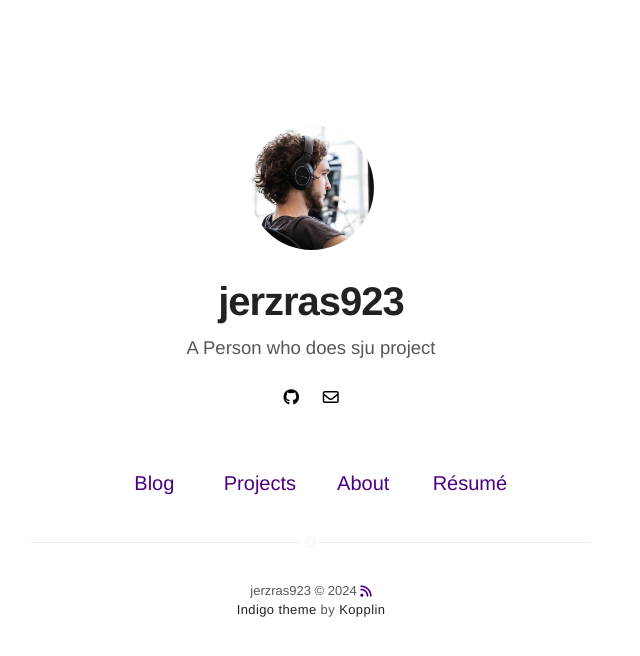
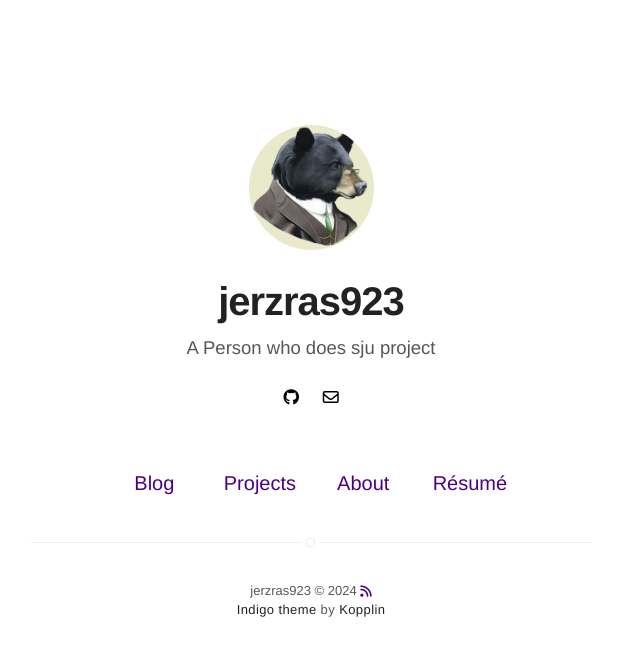
Before and after one commit to jerzras923/sju, a Jekyll site: the page built from index.html, in a window 1280 px wide. Shown: the top 656 px of the page, without its empty margins (329-969 px from the left). Built offline with Jekyll 4.4.1, drawn with Linux system fonts in a browser that asks for light colours; nearby versions of some CDN libraries.

Commit message:
Finall personalization

```diff
--- a/_config.yml
+++ b/_config.yml
@@ -8,7 +8,7 @@ description: A SJU project
 # if it's an external image, update below for true
 # better with square images
 external-image: false
-picture: assets/images/profile.jpg
+picture: assets/images/Avatar.jpg
 
 # your site color theme, true for dark theme,
 # false to light theme, auto to switch with system.
@@ -46,7 +46,7 @@ authors:
     name: jerzras923
     bio: A Man who does sju project
     external-image: false
-    picture: assets/images/profile.jpg
+    picture: assets/images/Avatar.jpg
     twitter: jerzras923
   jamesfoster:
     name: James Foster
```
Also changed, not shown: assets/images/Avatar.jpg (added).
